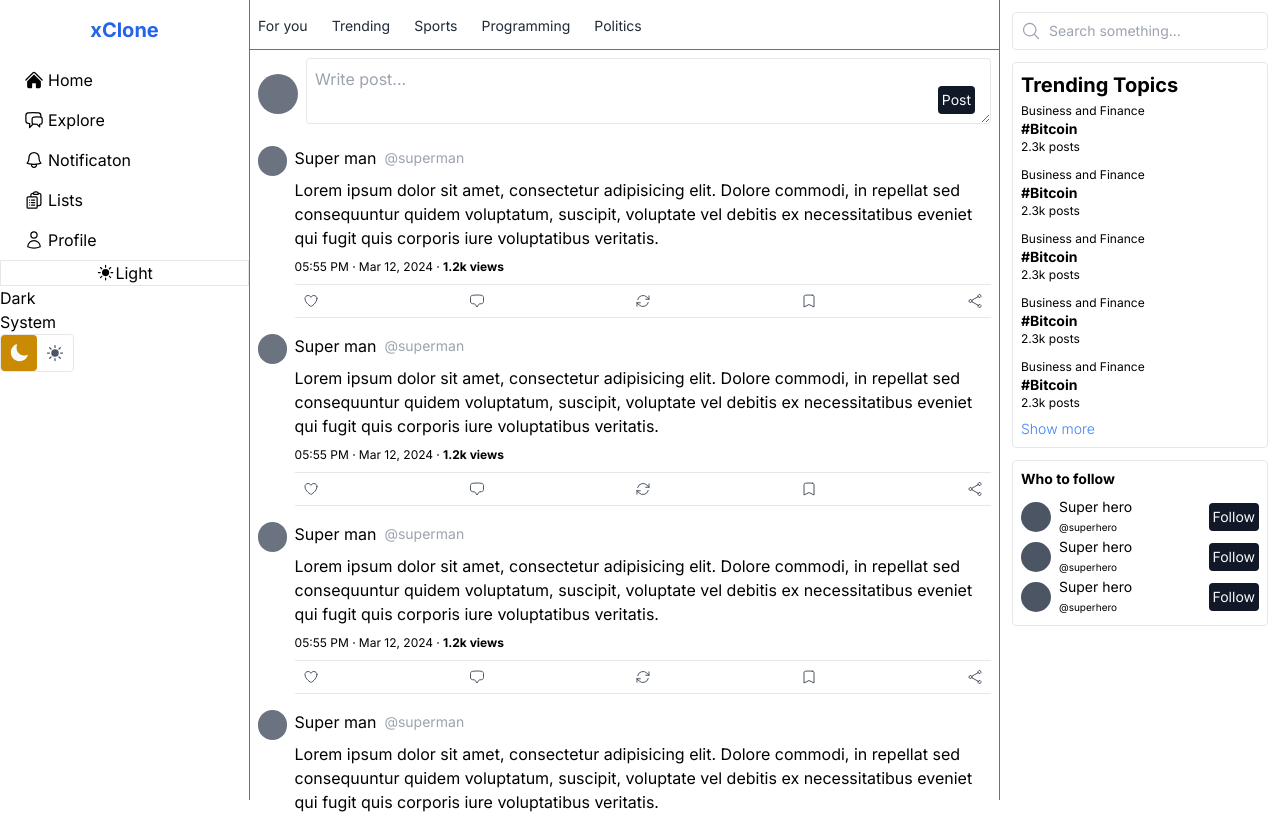
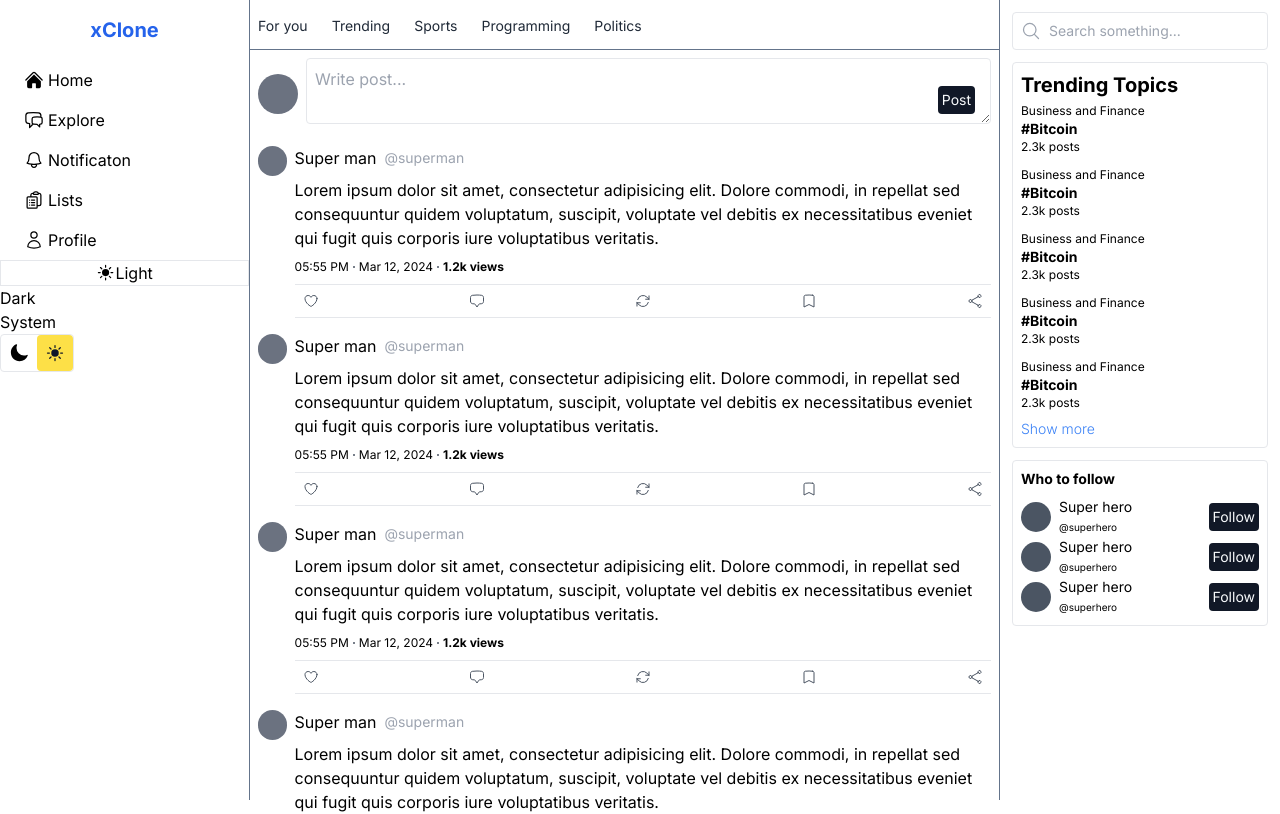
Before and after one commit to ashsajal1/xclone, a Next.js app: page / in a window 1280 px wide. Shown: the top 814 px of the page. Built offline with nearby package versions, Linux system fonts and the light colour scheme.

Commit message:
Add switch button to toggle mode

```diff
--- a/src/components/switch-button.tsx
+++ b/src/components/switch-button.tsx
@@ -1,20 +1,19 @@
+'use client'
+
 import React, { useState } from 'react';
 import { SunIcon, MoonIcon } from "@heroicons/react/24/solid";
+import { useTheme } from "next-themes"
 
 const SwitchButton = () => {
-    const [isOn, setIsOn] = useState(false);
-
-    const toggleSwitch = () => {
-        setIsOn(!isOn);
-    }
+    const { setTheme, theme } = useTheme();
 
     return (
-        <button title='switch mode' onClick={toggleSwitch} className='rounded border flex items-center'>
-            <div className={`p-2 rounded ${isOn ? '' : 'bg-yellow-600'}`}>
-                <MoonIcon className={`h-5 w-5 ${isOn? 'text-gray-600':'text-slate-50'}`} />
+        <button title='switch mode' className='rounded border dark:border-gray-600 flex items-center'>
+            <div onClick={() => setTheme("dark")} className={`p-2 rounded dark:bg-yellow-300`}>
+                <MoonIcon className={`h-5 w-5  dark:text-slate-50`} />
             </div>
-            <div className={`p-2 rounded ${isOn ? 'bg-yellow-600' : ''}`}>
-                <SunIcon className={`h-5 w-5 ${isOn? 'text-slate-50':'text-gray-600'}`} />
+            <div onClick={() => setTheme("light")} className={`p-2 rounded bg-yellow-300 text-slate-900 dark:text-slate-50 dark:bg-gray-900`}>
+                <SunIcon className={`h-5 w-5`} />
             </div>
         </button>
     );
```
